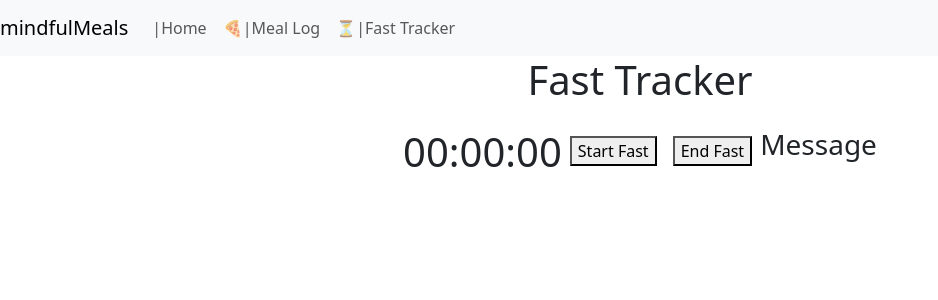
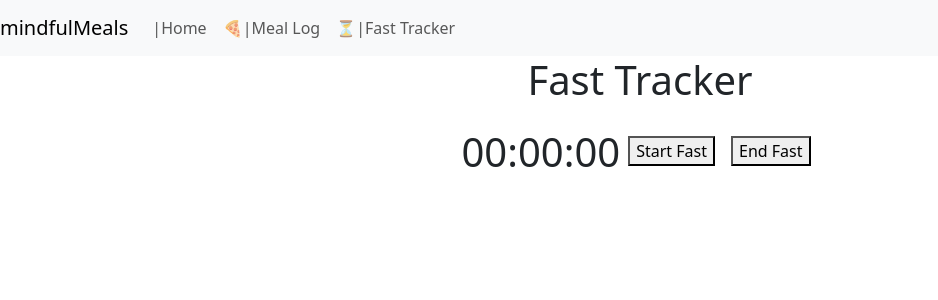
Before and after one commit to cmhorsey/mindful-meals, a React (Create React App) app: page /fast-tracker in a window 1280 px wide. Shown: the top 300 px of the page, without its empty margins (0-938 px from the left). Built offline with nearby package versions, Linux system fonts and the light colour scheme.

Commit message:
Conditionally render messages and handle timer based on time elapsed

```diff
--- a/src/Timer.js
+++ b/src/Timer.js
@@ -4,6 +4,7 @@ import Message from "./Message"
 function Timer() {
   const [seconds, setSeconds] = useState(0)
   const [timerID, setTimerID] = useState(null)
+  const [message, setMessage] = useState("")
 
   const tick = () => {
     setSeconds((prevSeconds) => prevSeconds + 1)
@@ -40,15 +41,19 @@ function Timer() {
       .padStart(2, "0")}:${secs.toString().padStart(2, "0")}`
   }
 
+  useEffect(() => {
+    function handleTimerPhase() {
+      if (seconds === 3) {
+        setMessage("test")
+      } else if (seconds === 5) {
+        setMessage("Fast Complete")
+        handleStopTimer()
+      }
+    }
+    handleTimerPhase()
+  }, [seconds])
+
   //Write conditional statements to render on page for each metabolic phase
-
-  function handleTimerPhase() {
-    if (seconds === 3) {
-      console.log("test")
-    } else if (seconds === 5) {
-      console.log("test1")
-    }
-  }
 
   return (
     <div className="d-flex justify-content-center">
@@ -60,7 +65,8 @@ function Timer() {
       <div className="mb-3 p-2">
         <button onClick={handleStopTimer}>End Fast</button>
       </div>
-      <Message />
+      {/* <Message seconds={seconds} handleStopTimer={handleStopTimer} /> */}
+      {message}
     </div>
   )
 }
```
